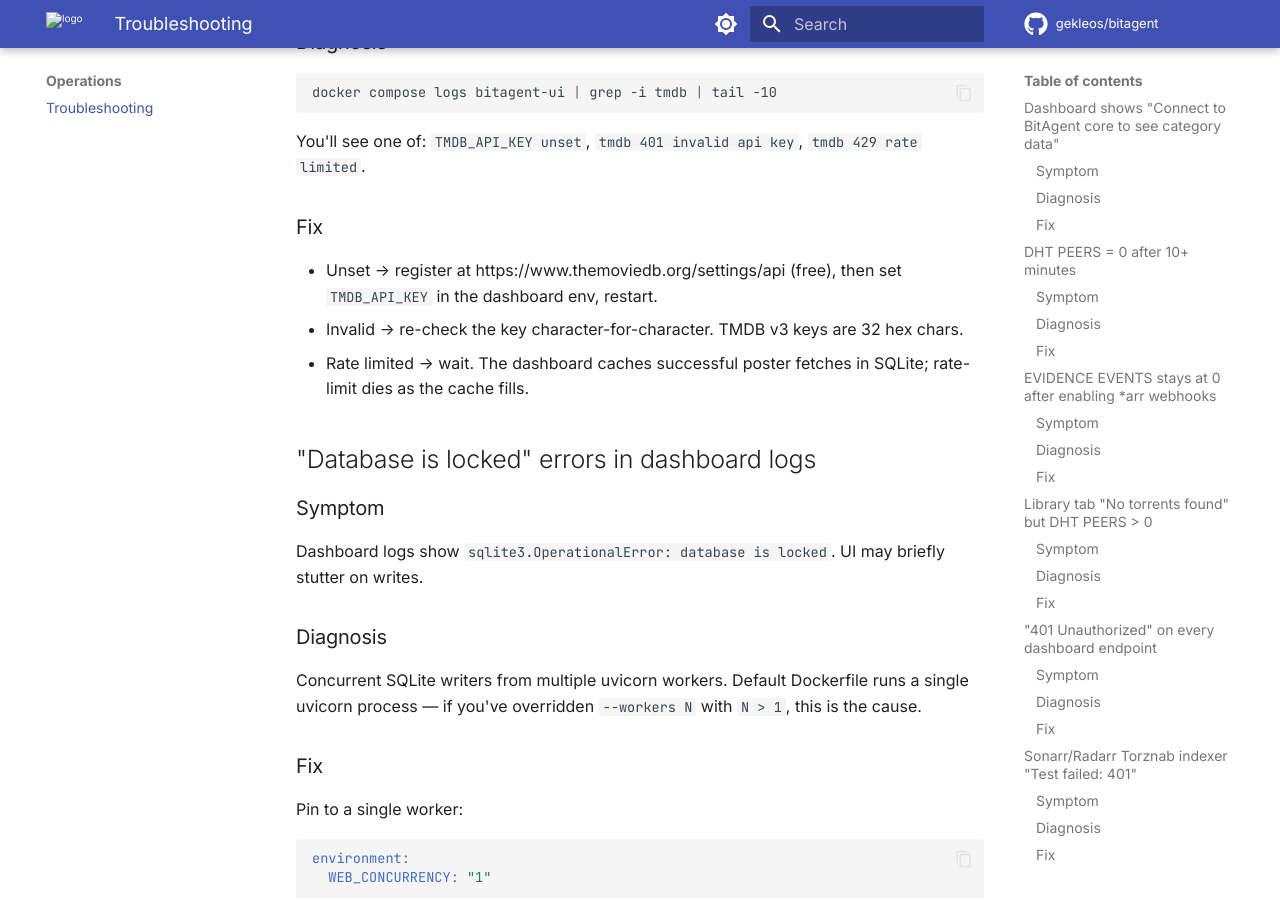
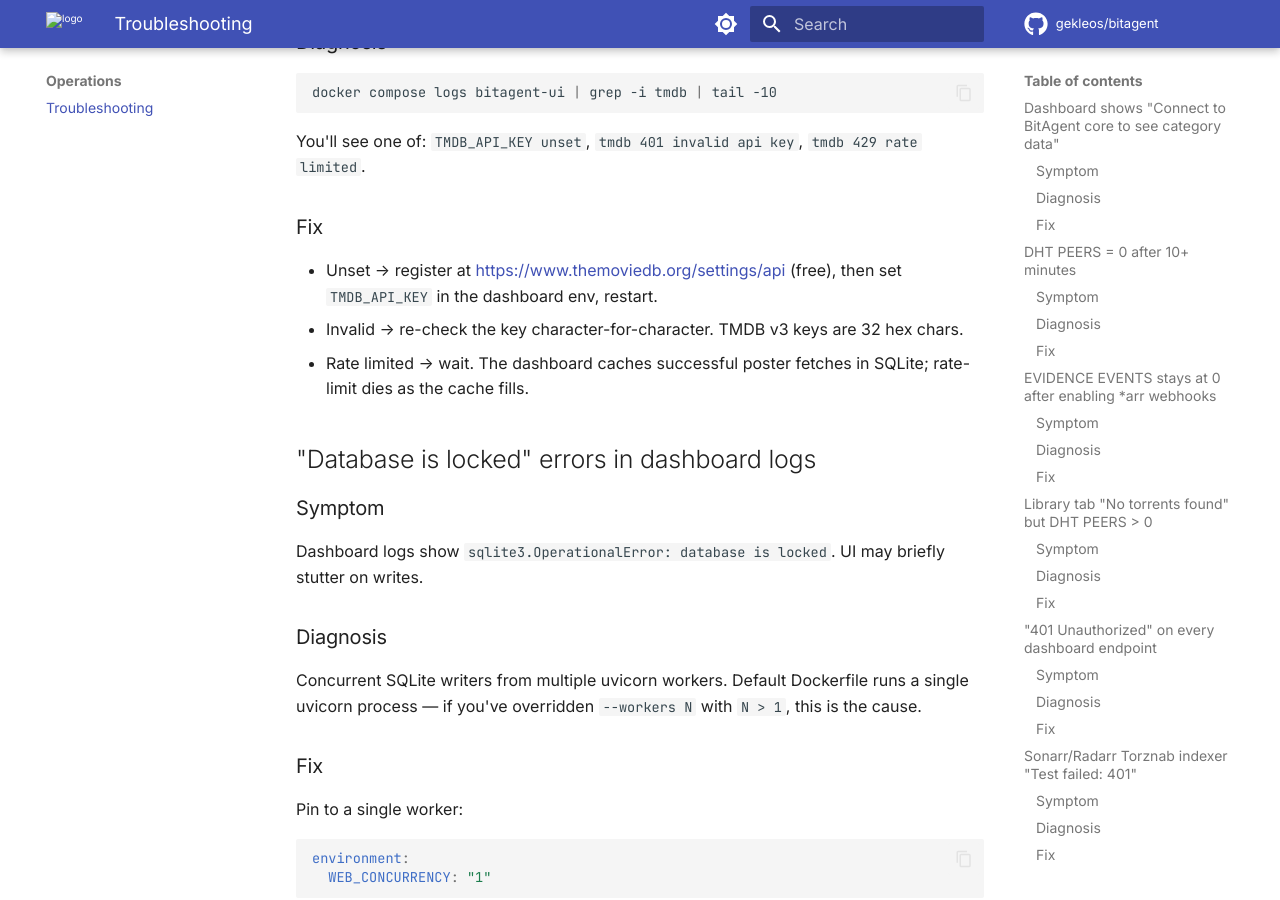
Before and after one commit to gekleos/bitagent, an MkDocs documentation site: the page built from docs/troubleshooting.md, in a window 1280 px wide and 900 px high, scrolled down 4453 px. Built offline with MkDocs 1.6.1 and Material for MkDocs 9.7.7, drawn with Linux system fonts in a browser that asks for light colours; comment, search, counter and statistics services are not loaded.

Commit message:
docs: add language hints to bare code fences + wrap bare URL (markdownlint MD040 + MD034)

```diff
--- a/docs/troubleshooting.md
+++ b/docs/troubleshooting.md
@@ -147,7 +147,7 @@
 
 ### Fix
 
-- Unset → register at https://www.themoviedb.org/settings/api (free), then set `TMDB_API_KEY` in the dashboard env, restart.
+- Unset → register at <https://www.themoviedb.org/settings/api> (free), then set `TMDB_API_KEY` in the dashboard env, restart.
 - Invalid → re-check the key character-for-character. TMDB v3 keys are 32 hex chars.
 - Rate limited → wait. The dashboard caches successful poster fetches in SQLite; rate-limit dies as the cache fills.
 
```
Also changed, not shown: docs/deployment.md (+2 -2 lines), docs/evidence.md (+1 -1 lines), docs/system-tab.md (+3 -3 lines).
